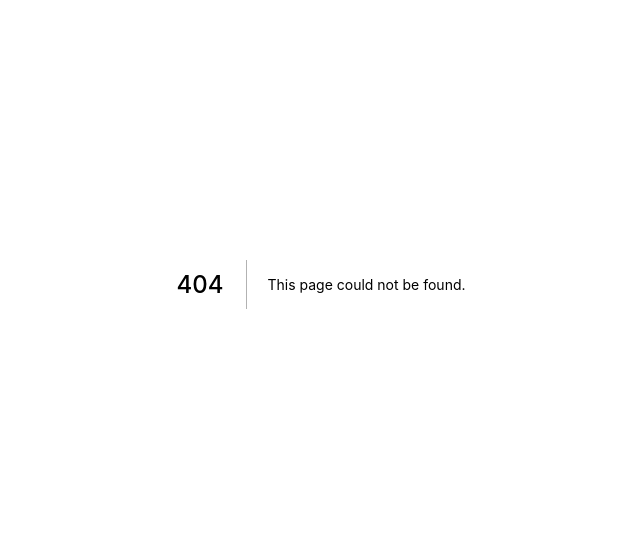
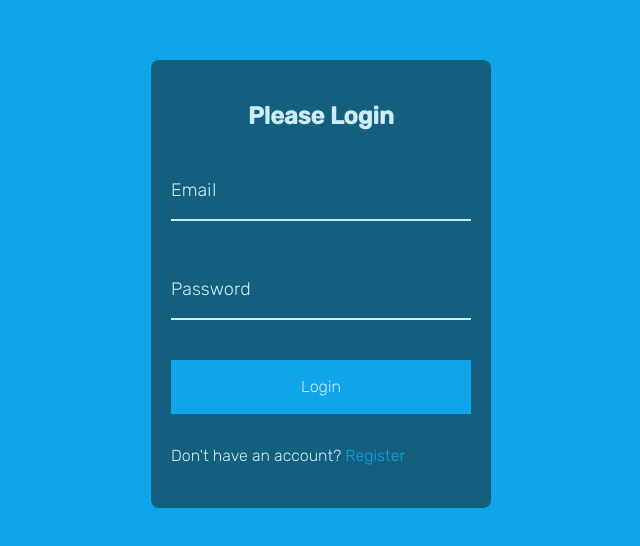
Before and after one commit to mldc18/50-projects-in-50-days, a Next.js app: page /form-input-wave in a window 1280 px wide. Before the commit this address had no page. Shown: the part 116-662 px from the top of the page, without its empty margins (319-959 px from the left). Built offline with nearby package versions, Linux system fonts and the light colour scheme.

Commit message:
[PROJ-08] Create Form Input Wave

```diff
--- /dev/null
+++ b/pages/form-input-wave/index.js
@@ -0,0 +1,79 @@
+import styled from "styled-components";
+
+const FormInputWave = () => {
+  function generateSpans(word) {
+    const spans = word
+      .split("")
+      .map((letter, index) => (
+        <FormControlSpan style={{ transitionDelay: `${index * 50}ms` }}>
+          {letter}
+        </FormControlSpan>
+      ));
+
+    return spans;
+  }
+
+  const emailSpans = generateSpans("Email");
+  const passwordSpans = generateSpans("Password");
+
+  return (
+    <div className="font-Rubik font-light flex h-screen items-center justify-center m-auto overflow-hidden bg-sky-500 text-white">
+      <div className="container-form bg-cyan-900 opacity-80 px-[20px] py-[40px] rounded-lg">
+        <Header>Please Login</Header>
+        <form>
+          <FormControl>
+            <FormControlInput type="text" required />
+            <FormControlLabel>{emailSpans}</FormControlLabel>
+          </FormControl>
+          <FormControl>
+            <FormControlInput type="password" required />
+            <FormControlLabel>{passwordSpans}</FormControlLabel>
+          </FormControl>
+
+          <Button className="btn-form">Login</Button>
+          <p className="text mt-[30px]">
+            Don't have an account? <Link href="#">Register</Link>
+          </p>
+        </form>
+      </div>
+    </div>
+  );
+};
+
+const Header = styled.h1.attrs({
+  className: "text-center text-2xl font-bold mb-[30px]",
+})``;
+
+const Link = styled.a.attrs({
+  className: "no-underline text-sky-500",
+})``;
+
+const FormControl = styled.div.attrs({
+  className: "form-control relative mt-[20px] mx-0 mb-[40px] w-[300px]",
+})``;
+
+const FormControlInput = styled.input.attrs({
+  className: `
+      bg-transparent border-0 border-b-2 border-[#fff]
+      block w-full py-[15px] text-[18px] text-[#fff]
+      focus:outline-none focus:border-sky-500`,
+})``;
+
+const FormControlLabel = styled.label.attrs({
+  className: `absolute top-[15px] left-0`,
+})``;
+
+const FormControlSpan = styled.span.attrs({
+  className: `
+      span-form inline-block text-[18px] min-w-[5px]
+      transition-[transform] duration-300 ease-[cubic-bezier(0.68,-0.55,0.265,1.55)]`,
+})``;
+
+const Button = styled.button.attrs({
+  className: `
+      cursor-pointer inline-block w-full bg-sky-500
+      p-[15px] text-[16px] border-0 border-md
+      focus:outline-none active:scale-95`,
+})``;
+
+export default FormInputWave;
--- a/pages/index.js
+++ b/pages/index.js
@@ -30,6 +30,9 @@ export default function Home() {
           <li>
             <Link href="/split-landing-page">Split Landing Page</Link>
           </li>
+          <li>
+            <Link href="/form-input-wave">Form Input Wave</Link>
+          </li>
         </ul>
       </div>
     </div>
--- a/styles/globals.css
+++ b/styles/globals.css
@@ -119,3 +119,11 @@ nav ul li + li + li {
 .box.show {
   transform: translateX(0);
 }
+
+/* Form Input Wave */
+
+.form-control input:focus + label span,
+.form-control input:valid + label span {
+  color: lightblue;
+  transform: translateY(-30px);
+}
```
